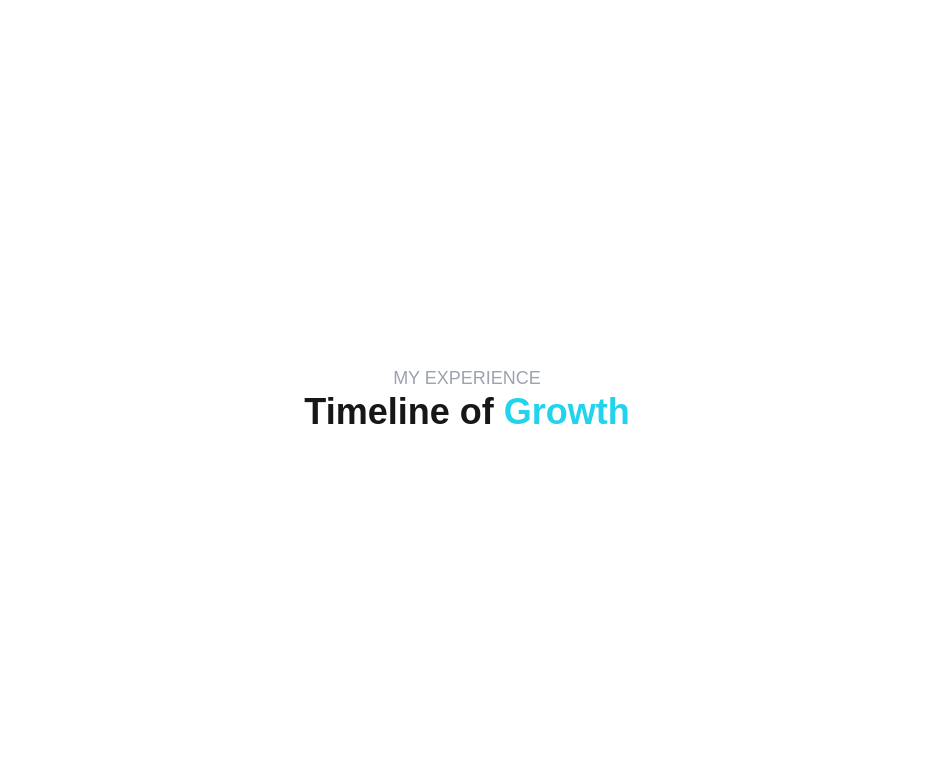
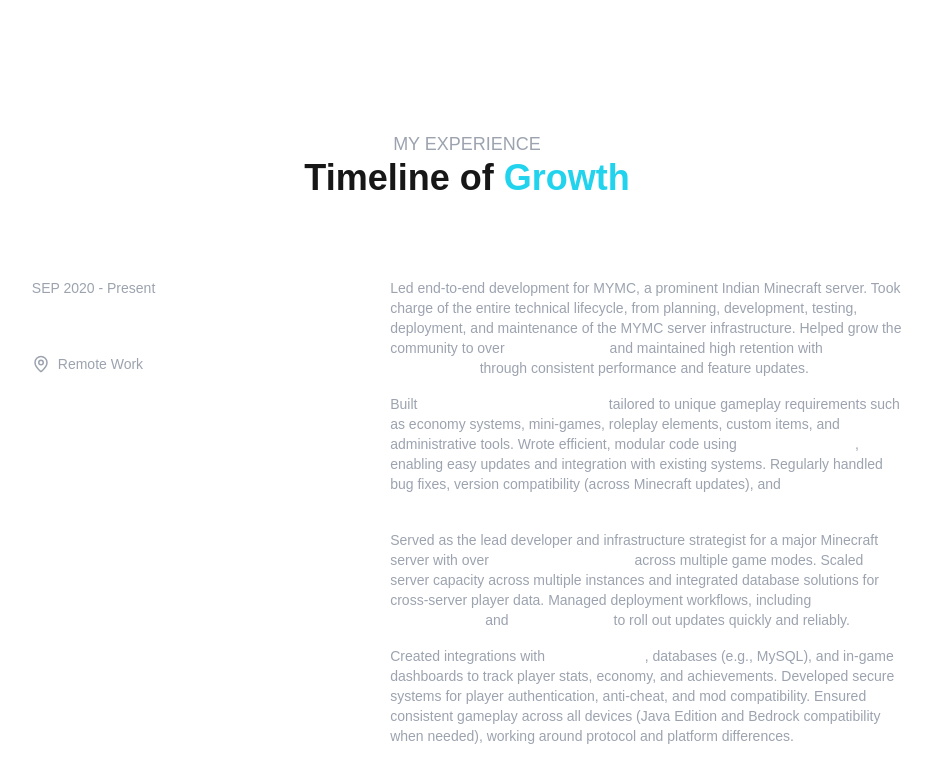
Before and after one commit to Mevin-JR/portfolio, a Next.js app: page / in a window 1280 px wide. Shown: the part 4026-4808 px from the top of the page, without its empty margins (173-1105 px from the left). Built offline with nearby package versions, Linux system fonts and the light colour scheme; a web font is replaced by a local one.

Commit message:
unfinished changes, freelance work description

```diff
--- a/src/components/main.jsx
+++ b/src/components/main.jsx
@@ -5,7 +5,8 @@
 import ResumeBtn from "./resumeBtn";
 import Socials from "./socials";
 import Image from "next/image";
-import { ArrowUpRight } from "lucide-react";
+import { ArrowUpRight, MapPin } from "lucide-react";
+import ScrollProgressBar from "./scrollProgressBar";
 
 export default function Main() {
   const skills = [
@@ -402,7 +403,7 @@
                     </h3>
                     <Image
                       src={images.pop()}
-                      alt="Valorant profiler images"
+                      alt="Work Images"
                       width={500}
                       height={500}
                       className={`h-[150px] w-[250px] sm:h-[200px] sm:w-[300px] lg:h-[250px] lg:w-[350px] xl:h-[350px] xl:w-[500px]
@@ -433,7 +434,65 @@
             Timeline of <span className="text-cyan-400">Growth</span>
           </h2>
         </div>
-        <div></div>
+        <div id="experience-container" className="flex flex-col gap-10 w-full">
+          <div className="flex w-full justify-around">
+            <div className="flex flex-col gap-3 text-gray-400 text-sm basis-[20%]">
+              <h3>SEP 2020 - Present</h3>
+              <h2 className="text-white text-2xl">Freelance</h2>
+              <div className="flex gap-2 items-center">
+                <MapPin height={18} width={18} />
+                <h3>Remote Work</h3>
+              </div>
+            </div>
+            <div className="basis-[50%] flex flex-col gap-4 text-gray-400 text-sm">
+              <p>
+                Led end-to-end development for MYMC, a prominent Indian
+                Minecraft server. Took charge of the entire technical lifecycle,
+                from planning, development, testing, deployment, and maintenance
+                of the MYMC server infrastructure. Helped grow the community to
+                over <span className="text-white">2,000 members</span> and
+                maintained high retention with{" "}
+                <span className="text-white">100+ daily active players</span>{" "}
+                through consistent performance and feature updates.
+              </p>
+              <p>
+                Built{" "}
+                <span className="text-white">Java-based server-side mods</span>{" "}
+                tailored to unique gameplay requirements such as economy
+                systems, mini-games, roleplay elements, custom items, and
+                administrative tools. Wrote efficient, modular code using
+                <span className="text-white"> Spigot/Bukkit APIs</span>,
+                enabling easy updates and integration with existing systems.
+                Regularly handled bug fixes, version compatibility (across
+                Minecraft updates), and{" "}
+                <span className="text-white">
+                  plugin optimization to reduce server load.
+                </span>
+              </p>
+              <p>
+                Served as the lead developer and infrastructure strategist for a
+                major Minecraft server with over{" "}
+                <span className="text-white">15,000 unique players</span> across
+                multiple game modes. Scaled server capacity across multiple
+                instances and integrated database solutions for cross-server
+                player data. Managed deployment workflows, including{" "}
+                <span className="text-white">Git-based version control</span>{" "}
+                and <span className="text-white">CI/CD pipelines </span>to roll
+                out updates quickly and reliably.
+              </p>
+              <p>
+                Created integrations with{" "}
+                <span className="text-white">third-party APIs</span>, databases
+                (e.g., MySQL), and in-game dashboards to track player stats,
+                economy, and achievements. Developed secure systems for player
+                authentication, anti-cheat, and mod compatibility. Ensured
+                consistent gameplay across all devices (Java Edition and Bedrock
+                compatibility when needed), working around protocol and platform
+                differences.
+              </p>
+            </div>
+          </div>
+        </div>
       </motion.section>
     </>
   );
--- /dev/null
+++ b/src/components/scrollProgressBar.jsx
@@ -0,0 +1,29 @@
+"use client";
+
+import { useState, useEffect } from "react";
+
+export default function ScrollProgressBar() {
+  const [scrollHeight, setScrollHeight] = useState(0);
+
+  useEffect(() => {
+    const handleScroll = () => {
+      const scrollTop = window.scrollY;
+      const docHeight =
+        document.documentElement.scrollHeight - window.innerHeight;
+      const scrolled = (scrollTop / docHeight) * 100;
+      setScrollHeight(scrolled);
+    };
+
+    window.addEventListener("scroll", handleScroll);
+    return () => window.removeEventListener("scroll", handleScroll);
+  }, []);
+
+  return (
+    <div className="relative w-full h-full bg-gray-200 z-50">
+      <div
+        className="bg-blue-500 w-full transition-all duration-75 ease-linear"
+        style={{ height: `${scrollHeight}%` }}
+      />
+    </div>
+  );
+}
```
